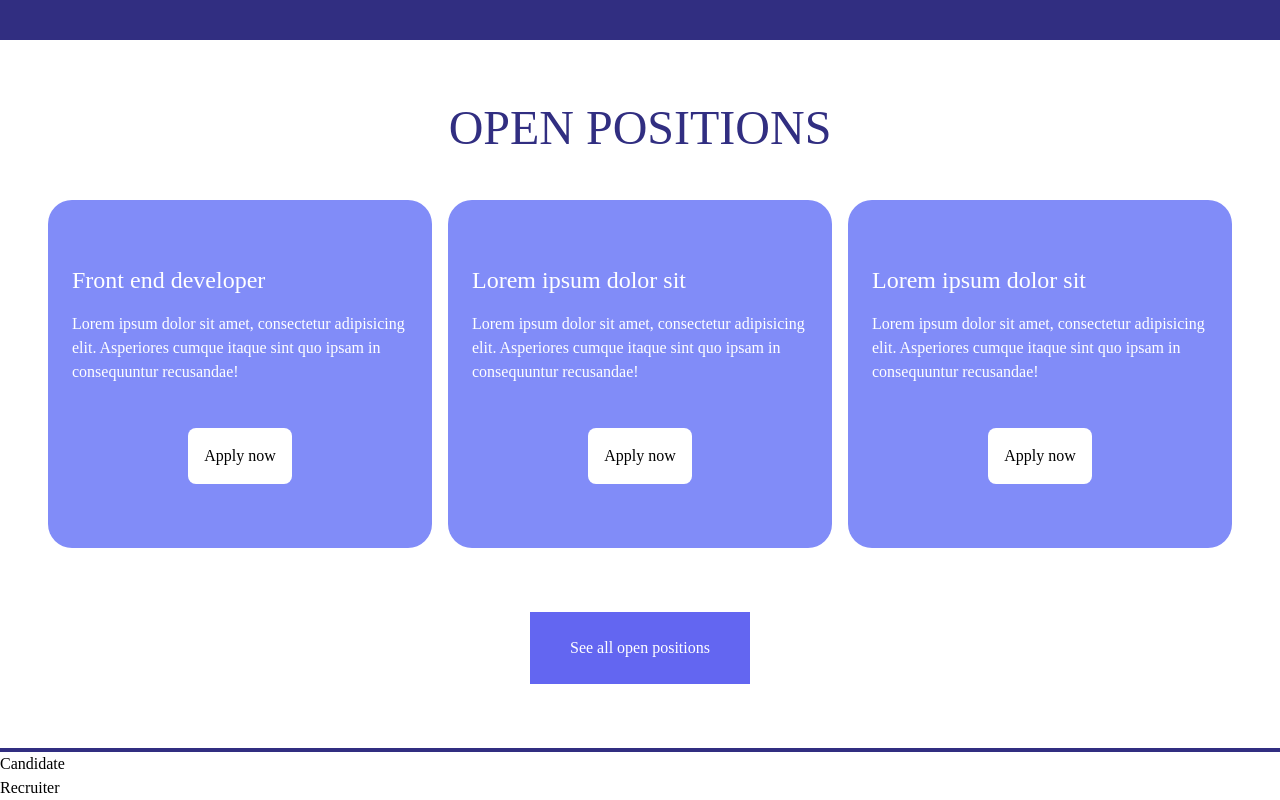
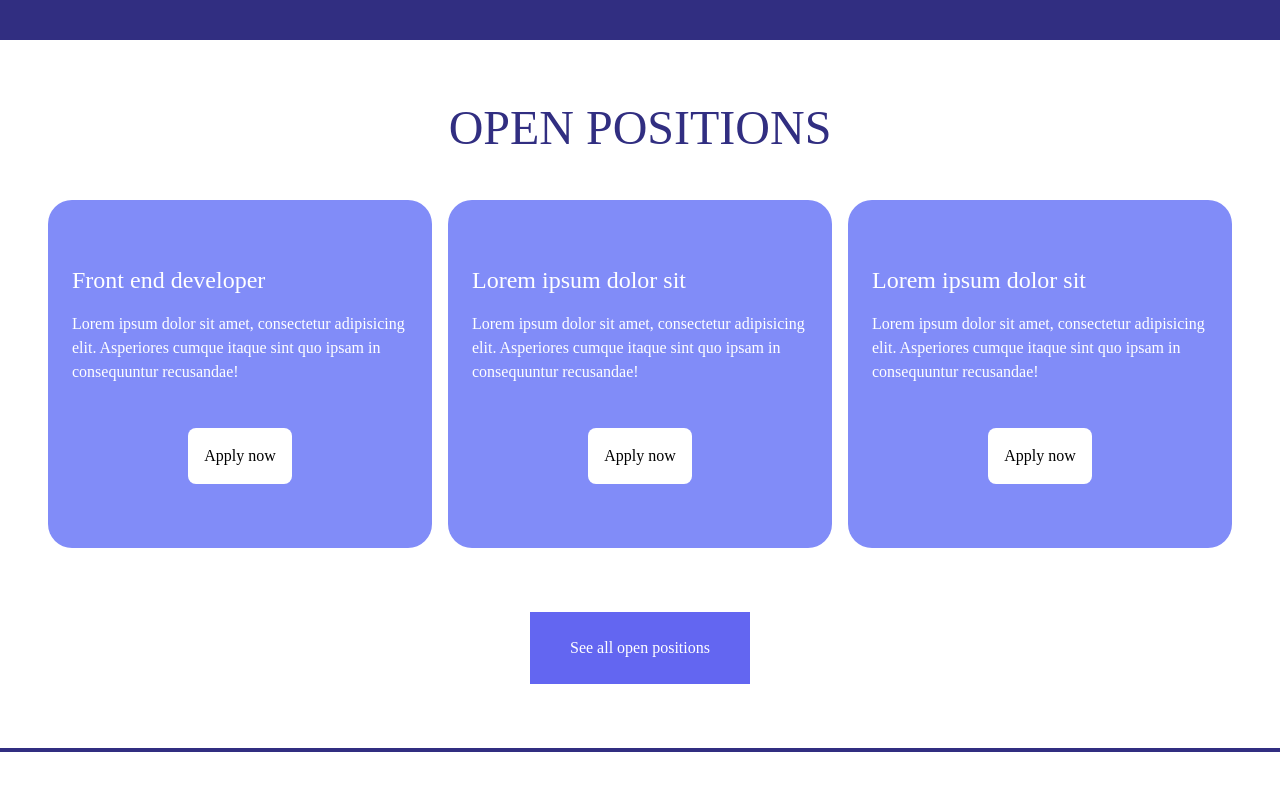
Before and after one commit to nikolap994/recruit_em, a Next.js app: page / in a window 1280 px wide. Shown: the part 1652-2452 px from the top of the page. After the commit the page ends 2404 px from the top, so only its background shows below. Built offline with nearby package versions, Linux system fonts and the light colour scheme.

Commit message:
Remove candidate, recruiter footer links

```diff
--- a/src/pages/index.js
+++ b/src/pages/index.js
@@ -11,12 +11,6 @@ export default function Home() {
 			<Hero />
 			<Resume />
 			<OpenPositions />
-			<div>
-				<Link href="/candidate">Candidate</Link>
-			</div>
-			<div>
-				<Link href="/recruiter">Recruiter</Link>
-			</div>
 		</>
 	);
 }
```
